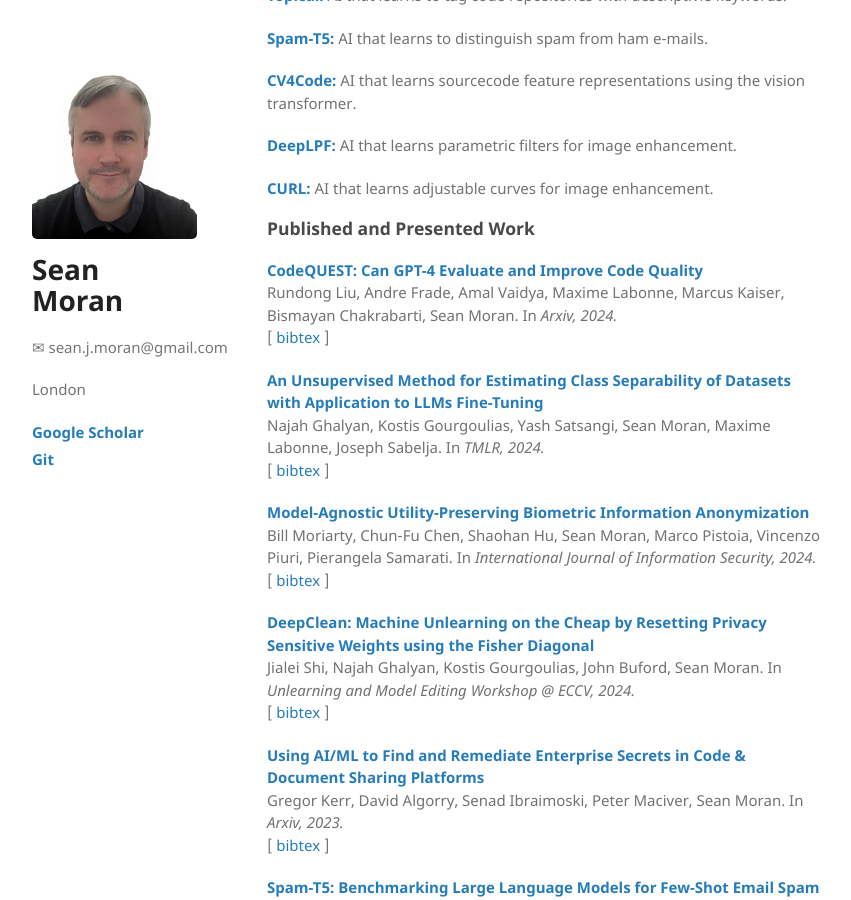
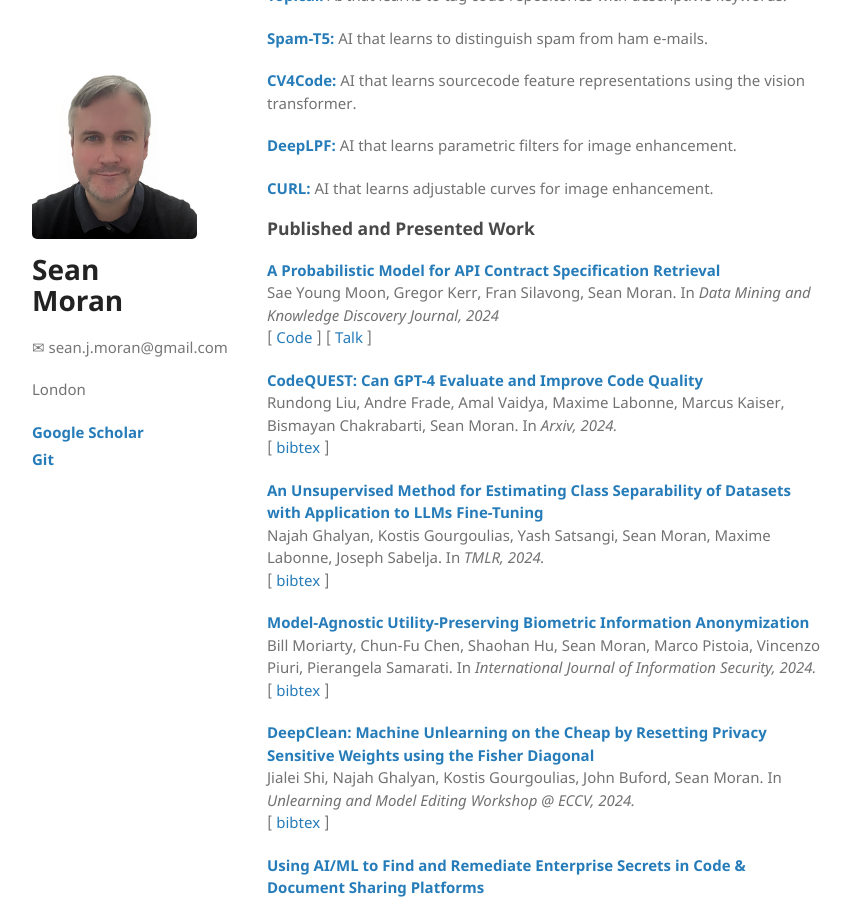
Before and after one commit to sjmoran/sjmoran.github.io, a Jekyll site: the page built from index.html, in a window 1280 px wide and 900 px high, scrolled down 1220 px. Shown: the whole window, without its empty margins (26-877 px from the left). Built offline with Jekyll 4.4.1, drawn with Linux system fonts in a browser that asks for light colours.

Commit message:
Update index.html

```diff
--- a/index.html
+++ b/index.html
@@ -53,6 +53,10 @@ API-Miner: </a></strong>AI that searches for similar API contract specification
 <p><strong><a target="_blank" href="https://github.com/sjmoran/CURL">CURL: </a></strong> AI that learns adjustable curves for image enhancement.</p>
 
 </p><h3 id="published-and-presented-work">Published and Presented Work</h3>
+
+<p><strong><a target="_blank" href="http://doi.acm.org?doi=3643665.3648049">A Probabilistic Model for API Contract Specification Retrieval
+</a></strong><br />Sae Young Moon, Gregor Kerr, Fran Silavong, Sean Moran. In <em>Data Mining and Knowledge Discovery Journal, 2024</em><br />
+[ <a target="_blank" href="https://github.com/jpmorganchase/api-miner">Code</a> ] [ <a target="_blank" href="./pdfs/Topical_presentation_ICSE.pdf">Talk</a> ]  </p>
 
 <p><strong><a target="_blank" href="">
 CodeQUEST: Can GPT-4 Evaluate and Improve Code Quality</a></strong><br />Rundong Liu, Andre Frade, Amal Vaidya, Maxime Labonne, Marcus Kaiser, Bismayan Chakrabarti, Sean Moran. In <em>Arxiv, 2024.</em><br />
```
